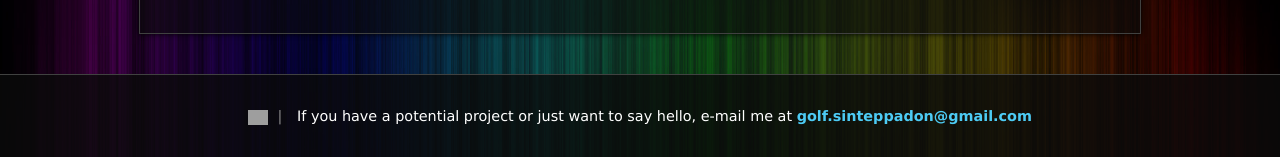
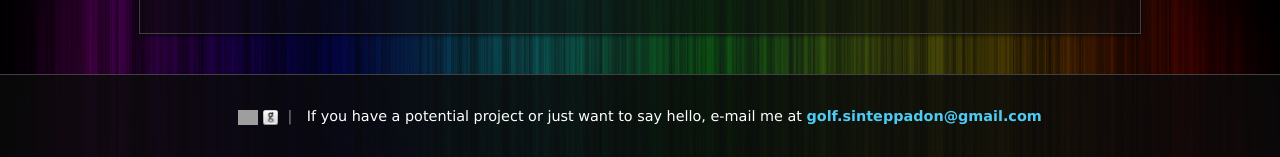
Before and after one commit to minigolf2000/golfsinteppadon.com, a PHP site: page / in a window 1280 px wide. Shown: the part 1962-2119 px from the top of the page. Run offline with PHP 8.4, Linux system fonts and the light colour scheme; data that the repository does not hold is empty; some web fonts are replaced; grey boxes are pictures that could not be loaded.

Commit message:
New github icon

```diff
--- a/index.php
+++ b/index.php
@@ -99,7 +99,8 @@ include("global/header.php");
 	</div>
 
 	<p id="footer">
-	<a href="http://www.linkedin.com/pub/golf-sinteppadon/18/354/614" style="text-decoration:none;"><span style="font: 80% Arial,sans-serif;"><img src="http://www.linkedin.com/img/webpromo/btn_in_20x15.png" width="20" height="15" alt="View Golf Sinteppadon's LinkedIn profile" style="vertical-align:middle"></a>
+	<a href="http://www.linkedin.com/pub/golf-sinteppadon/18/354/614" style="text-decoration:none;"><span style="font: 80% Arial,sans-serif;"><img src="http://www.linkedin.com/img/webpromo/btn_in_20x15.png" width="20" height="15" alt="View Golf Sinteppadon's LinkedIn profile" style="vertical-align:middle"></span></a>
+	<a href="https://github.com/MiniGolf2000/" style="text-decoration:none;"><span style="font: 80% Arial,sans-serif;"><img src="images/github.png" width="15" height="15" alt="View Golf Sinteppadon's Github profile" style="vertical-align:middle"></span></a>
 		<span class="space">|</span>
 		If you have a potential project or just want to say hello,
 		e-mail me at <a href="mailto:golf.sinteppadon@gmail.com">golf.sinteppadon@gmail.com</a>
```
Also changed, not shown: images/github.png (added).
